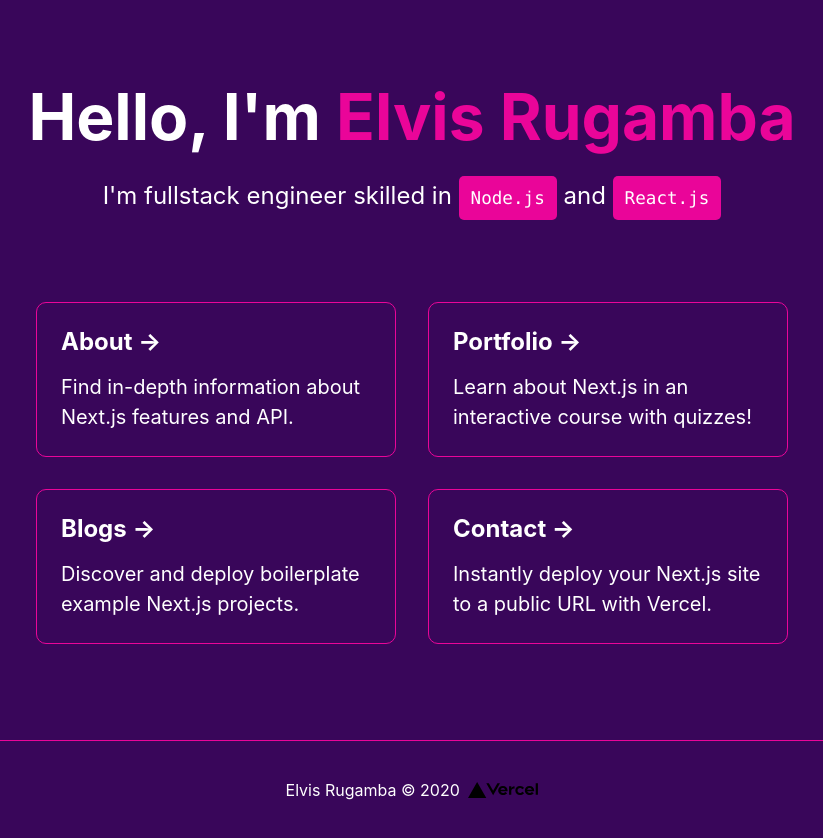
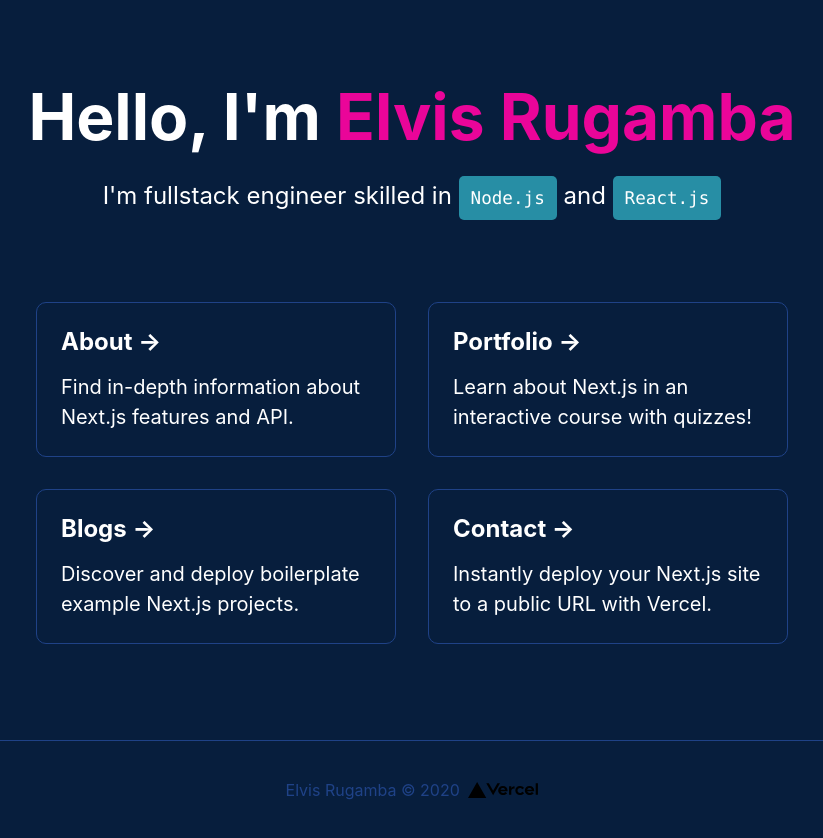
Before and after one commit to Elvis-rugamba/my-portfolio, a Next.js app: page / in a window 1280 px wide. Shown: the whole page, without its empty margins (228-1051 px from the left). Built offline with nearby package versions, Linux system fonts and the light colour scheme.

Commit message:
Update Home.module.css

```diff
--- a/styles/Home.module.css
+++ b/styles/Home.module.css
@@ -5,7 +5,7 @@
   flex-direction: column;
   justify-content: center;
   align-items: center;
-  background: #39065A;
+  background: #071e3d;
 }
 
 .main {
@@ -20,7 +20,7 @@
 .footer {
   width: 100%;
   height: 100px;
-  border-top: 1px solid #ea0599;
+  border-top: 1px solid #1f4287;
   display: flex;
   justify-content: center;
   align-items: center;
@@ -34,7 +34,7 @@
   display: flex;
   justify-content: center;
   align-items: center;
-  color: #ffffff;
+  color: #1f4287;
 }
 
 .title a {
@@ -66,7 +66,7 @@
 }
 
 .code {
-  background: #ea0599;
+  background: #278ea5;
   border-radius: 5px;
   padding: 0.75rem;
   font-size: 1.1rem;
@@ -91,7 +91,7 @@
   text-align: left;
   color: #ffffff;
   text-decoration: none;
-  border: 1px solid #ea0599;
+  border: 1px solid #1f4287;
   border-radius: 10px;
   transition: color 0.15s ease, border-color 0.15s ease;
 }
@@ -99,8 +99,8 @@
 .card:hover,
 .card:focus,
 .card:active {
-  color: #EA0599;
-  border-color: #EA0599;
+  color: #21e6c1;
+  border-color: #21e6c1;
 }
 
 .card h3 {
```
